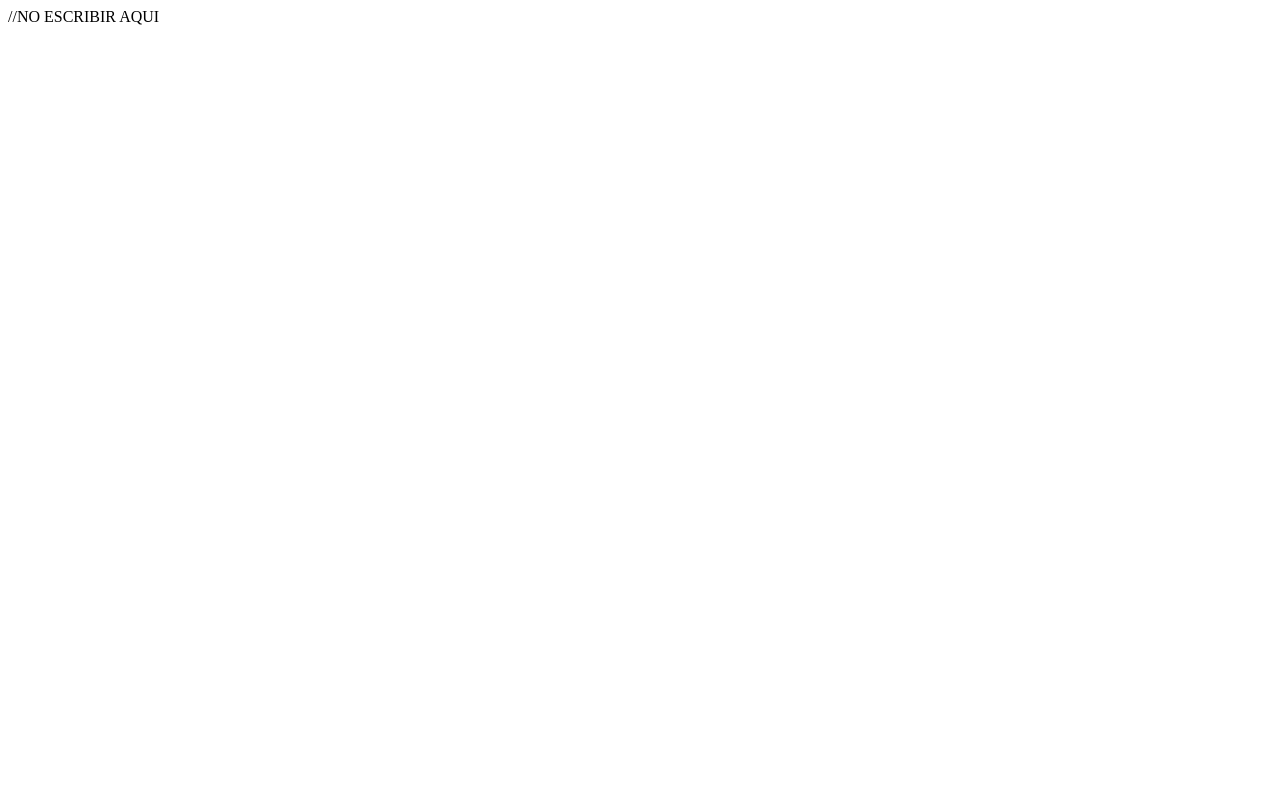
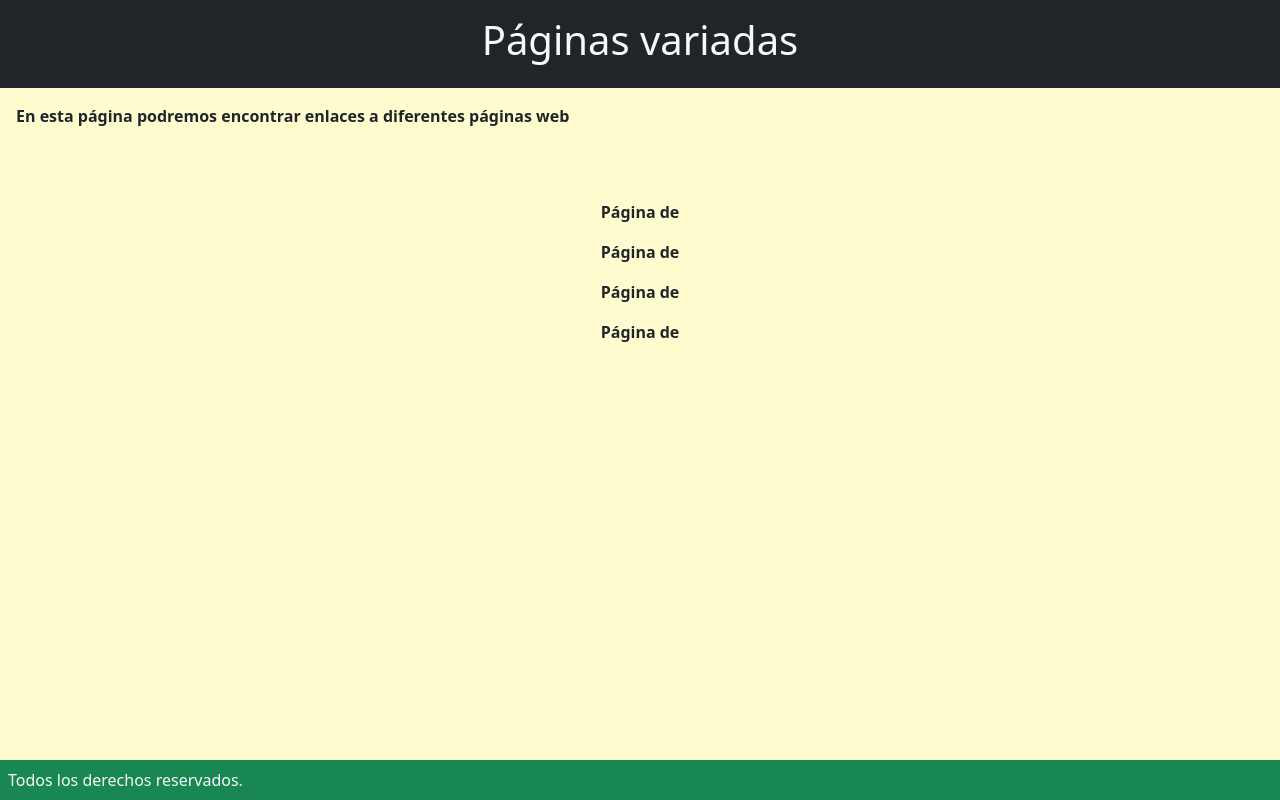
Before and after one commit to JoseAldanaCTC/pagina-compartida, a plain HTML site: page index.html in a window 1280 px wide. Drawn offline with nearby package versions, Linux system fonts and the light colour scheme.

Commit message:
pagina principal diseño
diseño

```diff
--- a/index.html
+++ b/index.html
@@ -1 +1,29 @@
-//NO ESCRIBIR AQUI
+<!DOCTYPE html>
+<html lang="en">
+<head>
+    <meta charset="UTF-8">
+    <meta http-equiv="X-UA-Compatible" content="IE=edge">
+    <meta name="viewport" content="width=device-width, initial-scale=1.0">
+    <title>pagina principal</title>
+    <link href="https://cdn.jsdelivr.net/npm/bootstrap@5.3.0-alpha1/dist/css/bootstrap.min.css" rel="stylesheet" integrity="sha384-GLhlTQ8iRABdZLl6O3oVMWSktQOp6b7In1Zl3/Jr59b6EGGoI1aFkw7cmDA6j6gD" crossorigin="anonymous">
+</head>
+<body style="background-color: #FFFDD0;">
+    <header class="container-fluid bg-dark text-light text-center p-3">
+        <h1>Páginas variadas</h1>
+    </header>
+    <main >
+        <p class="p-3 fw-bold">En esta página podremos encontrar enlaces a diferentes páginas web</h2>
+            <div class="d-flex flex-column text-center m-5">
+                <a class="text-decoration-none text-dark p-2 fw-bold">Página de</a>
+                <a class="text-decoration-none text-dark p-2 fw-bold">Página de</a>
+                <a class="text-decoration-none text-dark p-2 fw-bold">Página de</a>
+                <a class="text-decoration-none text-dark p-2 fw-bold">Página de</a>
+            </div>
+
+
+    </main>
+
+    <footer class="bg-success text-light position-absolute bottom-0 container-fluid p-2">Todos los derechos reservados.</footer>
+    <script src="https://cdn.jsdelivr.net/npm/bootstrap@5.3.0-alpha1/dist/js/bootstrap.bundle.min.js" integrity="sha384-w76AqPfDkMBDXo30jS1Sgez6pr3x5MlQ1ZAGC+nuZB+EYdgRZgiwxhTBTkF7CXvN" crossorigin="anonymous"></script>
+</body>
+</html>
```
